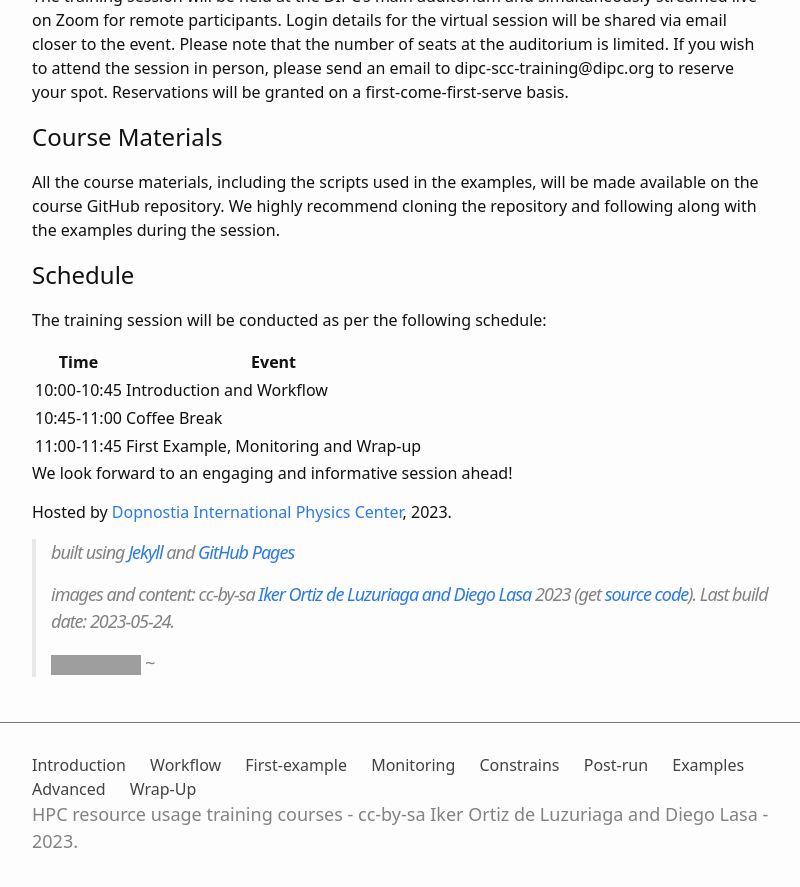
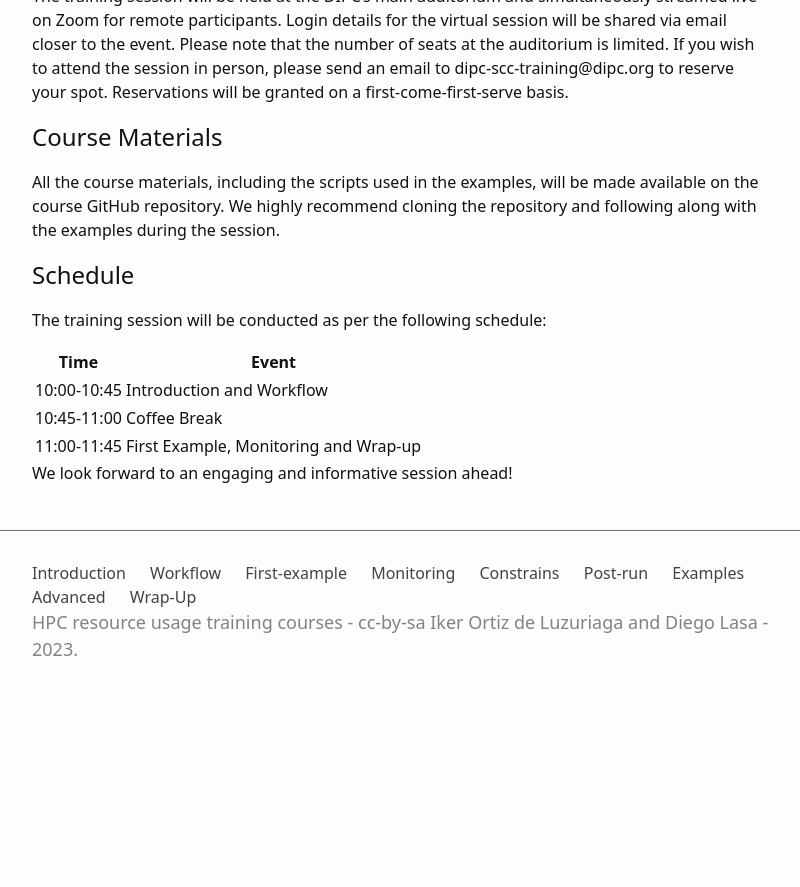
Before and after one commit to dipc-cc/slurm-training, a Jekyll site: the page built from index.md, in a window 1280 px wide and 900 px high, scrolled down 1394 px. Shown: the top 887 px of the window, without its empty margins (238-1038 px from the left). Built offline with Jekyll 4.4.1, drawn with Linux system fonts in a browser that asks for light colours; some web fonts are replaced; after the commit the page ends 2102 px from its top, so only the background shows below that; grey boxes are pictures that could not be loaded.

Commit message:
added a table in the presentation page

```diff
--- a/index.md
+++ b/index.md
@@ -47,22 +47,24 @@ All the course materials, including the scripts used in the examples, will be ma
 
 The training session will be conducted as per the following schedule:
 
-| Time         | Event                                  |
-|--------------|----------------------------------------|
-| 10:00-10:45  | Introduction and Workflow              |
-| 10:45-11:00  | Coffee Break                           |
-| 11:00-11:45  | First Example, Monitoring and Wrap-up  |
+<table>
+    <tr>
+        <th>Time</th>
+        <th>Event</th>
+    </tr>
+    <tr>
+        <td>10:00-10:45</td>
+        <td>Introduction and Workflow</td>
+    </tr>
+    <tr>
+        <td>10:45-11:00</td>
+        <td>Coffee Break</td>
+    </tr>
+    <tr>
+        <td>11:00-11:45</td>
+        <td>First Example, Monitoring and Wrap-up</td>
+    </tr>
+</table>
+
 
 We look forward to an engaging and informative session ahead!
-
-
-
-Hosted by [Dopnostia International Physics Center](https://dipc.ehu.eus/es), {{ site.pub_year }}.
-
-> built using [Jekyll](https://jekyllrb.com/) and [GitHub Pages](https://pages.github.com/)
->
-> images and content: cc-by-sa <a href="https://github.com/{{ site.github_username }}">{{ site.author }}</a> {{ site.pub_year}} (get [source code]({{ site.repo }})).
-> Last build date: {{ site.time | date: "%Y-%m-%d" }}.
->
-> <a href="http://creativecommons.org/licenses/by-sa/4.0/" rel="license"><img style="border-width: 0;" src="https://i.creativecommons.org/l/by-sa/4.0/88x31.png" alt="Creative Commons License" /></a>
-~
```
